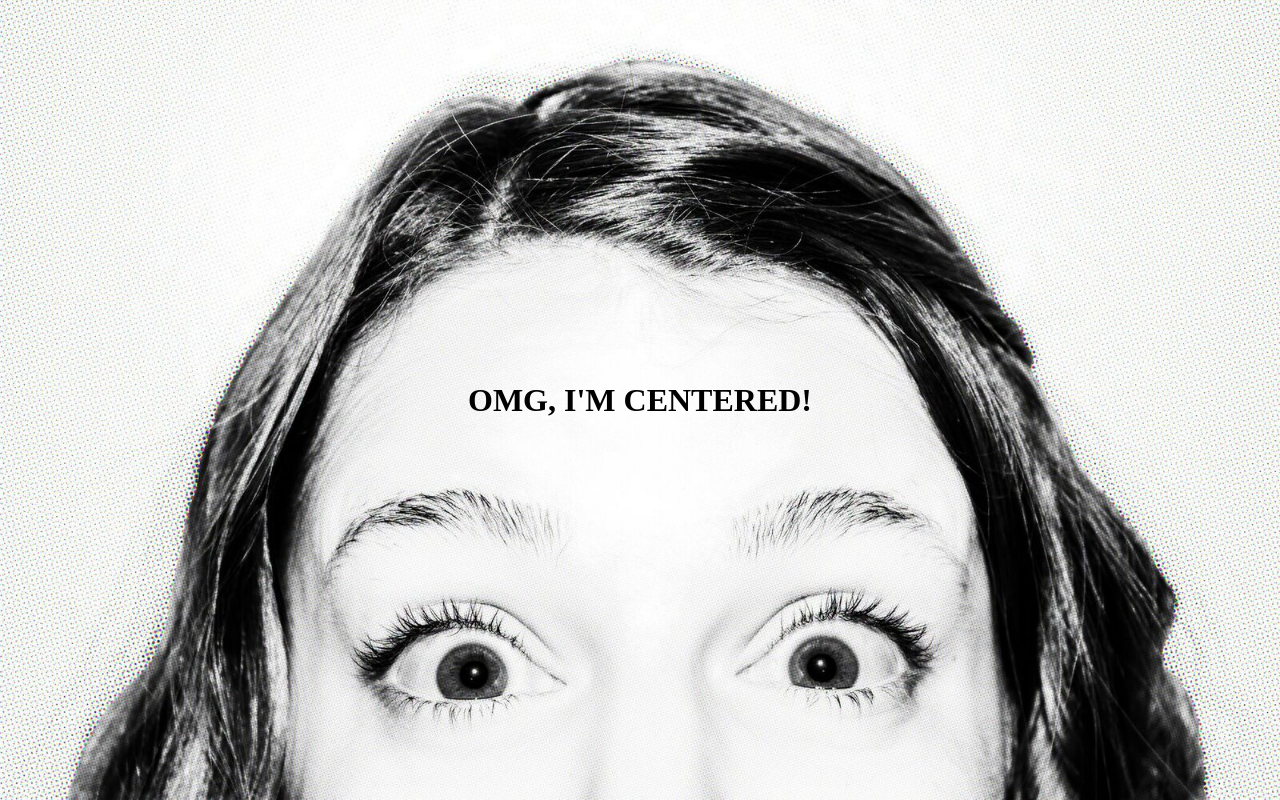
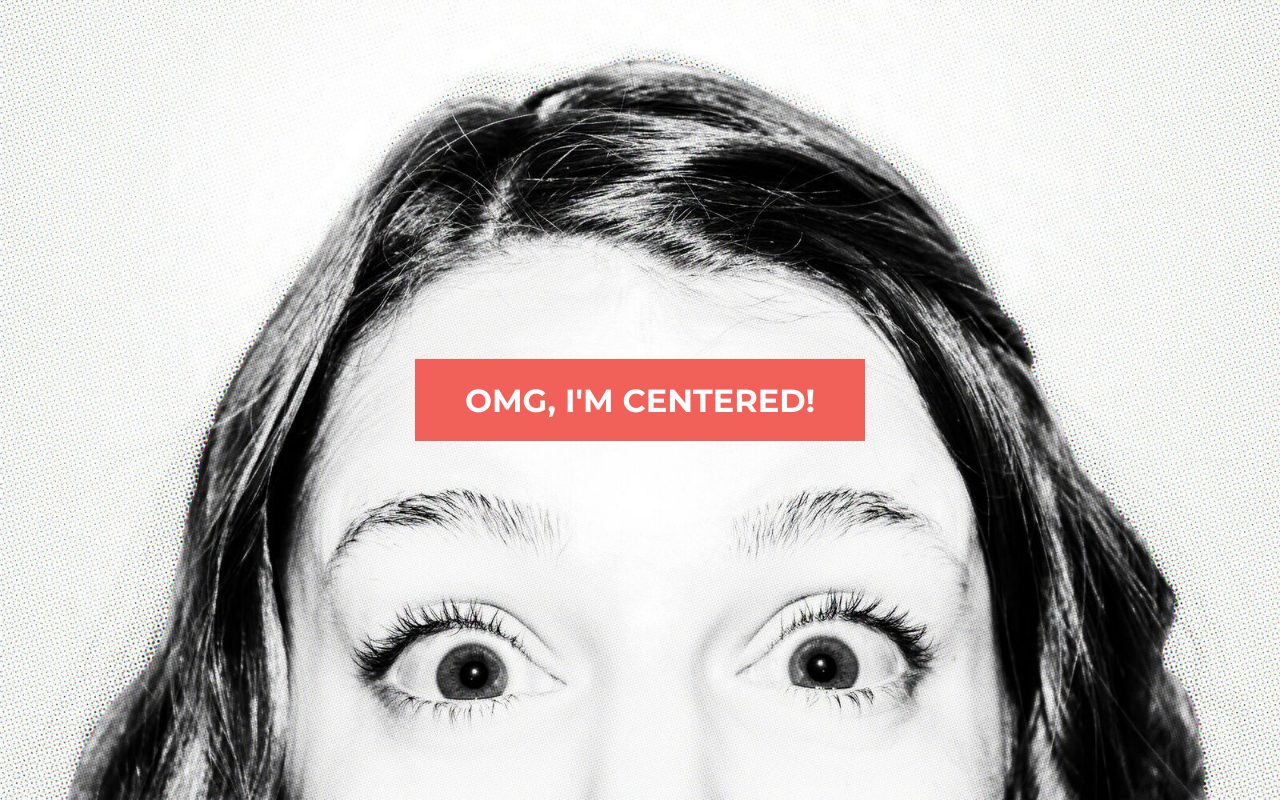
Before and after one commit to nikkinbird/center-flexbox, a plain HTML site: page index.html in a window 1280 px wide. Drawn offline with Linux system fonts and the light colour scheme.

Commit message:
Added font and background color for text

```diff
--- a/css/style.css
+++ b/css/style.css
@@ -13,3 +13,15 @@ body {
   	background-size: cover;
   	font-size: 1em;
 }
+
+.centered {
+  padding: 0 3.125em;
+  font-family:'Montserrat', sans-serif;
+  background: #f16059;
+}
+
+h1 {
+  font-size: 2em;
+  color: #fff;
+  text-align: center;
+}
--- a/index.html
+++ b/index.html
@@ -6,6 +6,9 @@
   <title>Skillcrush Flexbox Example</title>
   <meta name="viewport" content="width=device-width, initial-scale=1.0">
   <link rel="stylesheet" href="css/style.css">
+  <link rel="preconnect" href="https://fonts.gstatic.com">
+  <link href="https://fonts.googleapis.com/css2?family=Montserrat:wght@400;700&display=swap" rel="stylesheet">
+
 </head>
 
 <body>
```
